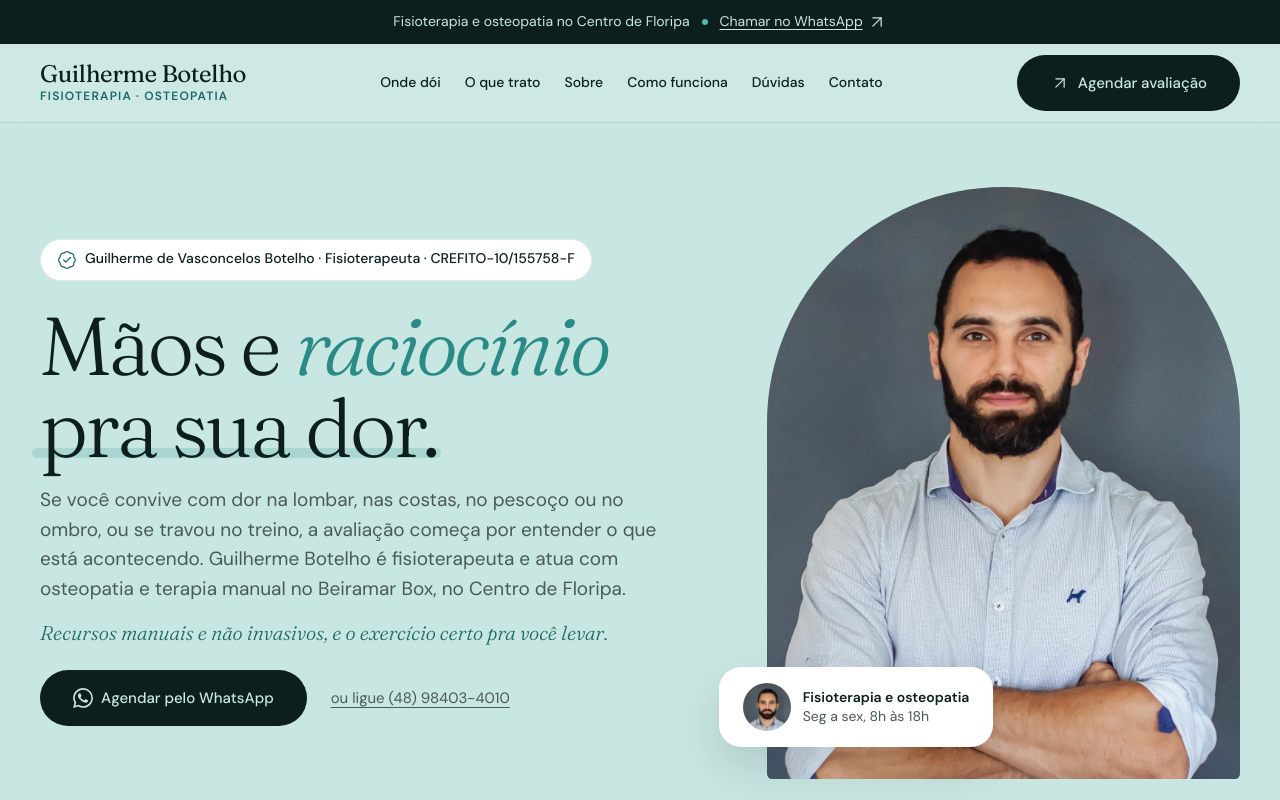
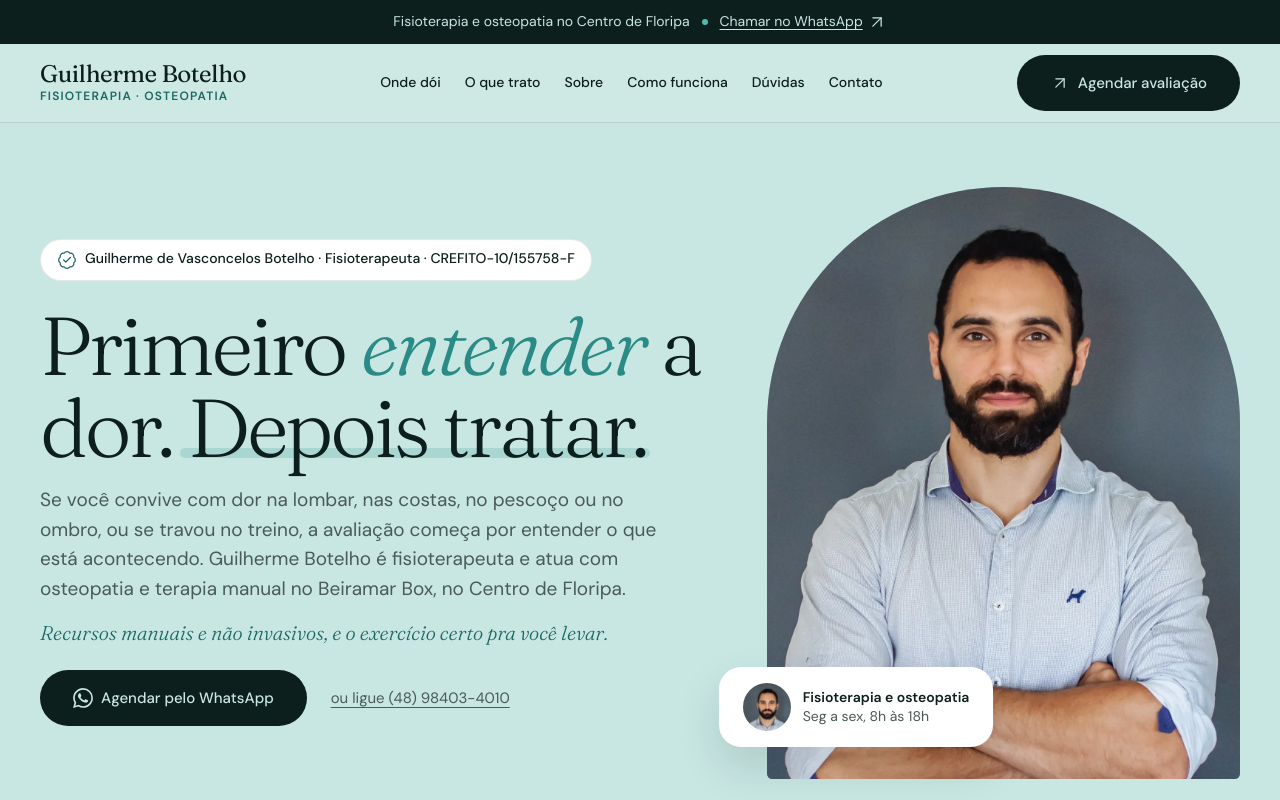
Before and after one commit to infomediamethods-sys/guilherme-botelho-fisioterapeuta, a plain HTML site: page index.html in a window 1280 px wide. Shown: the top 800 px of the page. Drawn offline with Linux system fonts and the light colour scheme.

Commit message:
Revisão via Claude Desktop 2026-10-13 09:53

```diff
--- a/index.html
+++ b/index.html
@@ -73,7 +73,7 @@
     <div class="container heroi__grade">
       <div class="heroi__texto">
         <p class="chip" data-entra style="--d:0s"><svg aria-hidden="true" focusable="false" class="icone icone--badge-check" xmlns="http://www.w3.org/2000/svg" width="24" height="24" viewBox="0 0 24 24" fill="none" stroke="currentColor" stroke-width="1.5" stroke-linecap="round" stroke-linejoin="round" ><path d="M3.85 8.62a4 4 0 0 1 4.78-4.77 4 4 0 0 1 6.74 0 4 4 0 0 1 4.78 4.78 4 4 0 0 1 0 6.74 4 4 0 0 1-4.77 4.78 4 4 0 0 1-6.75 0 4 4 0 0 1-4.78-4.77 4 4 0 0 1 0-6.76Z" /><path d="m16 9-5.5 5.5L8 12" /></svg><span>Guilherme de Vasconcelos <span class="nowrap">Botelho ·</span> <span class="nowrap">Fisioterapeuta ·</span> <span class="nowrap">CREFITO-10/155758-F</span></span></p>
-        <h1 class="h1 heroi__titulo" data-entra style="--d:.07s">Mãos e <em>raciocínio</em> <span class="traco">pra sua dor.</span></h1>
+        <h1 class="h1 heroi__titulo" data-entra style="--d:.07s">Primeiro <em>entender</em> a dor. <span class="traco">Depois tratar.</span></h1>
         <p class="lead heroi__apoio" data-entra style="--d:.14s">Se você convive com dor na lombar, nas costas, no pescoço ou no ombro, ou se travou no treino, a avaliação começa por entender o que está acontecendo. Guilherme Botelho é fisioterapeuta e atua com osteopatia e terapia manual no Beiramar Box, no Centro de Floripa.</p>
         <p class="heroi__assinatura" data-entra style="--d:.2s">Recursos manuais e não invasivos, e o exercício certo pra você levar.</p>
         <div class="heroi__acoes" data-entra style="--d:.26s">
```
